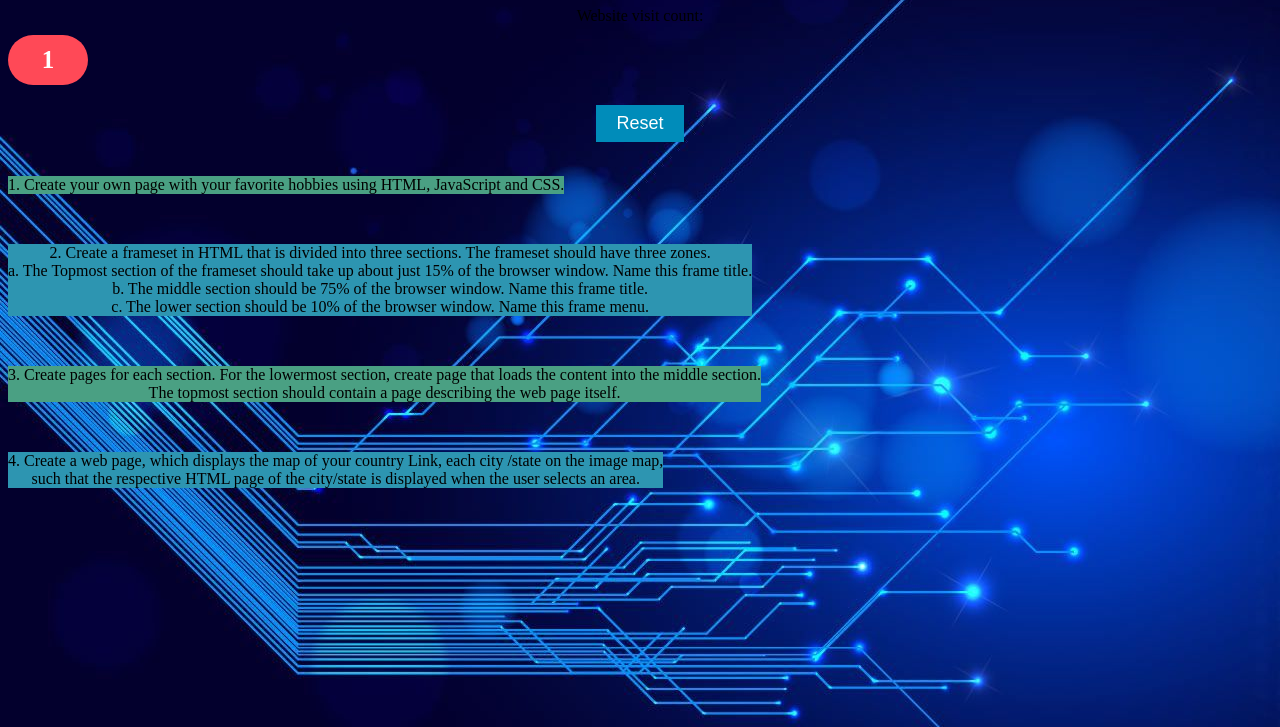
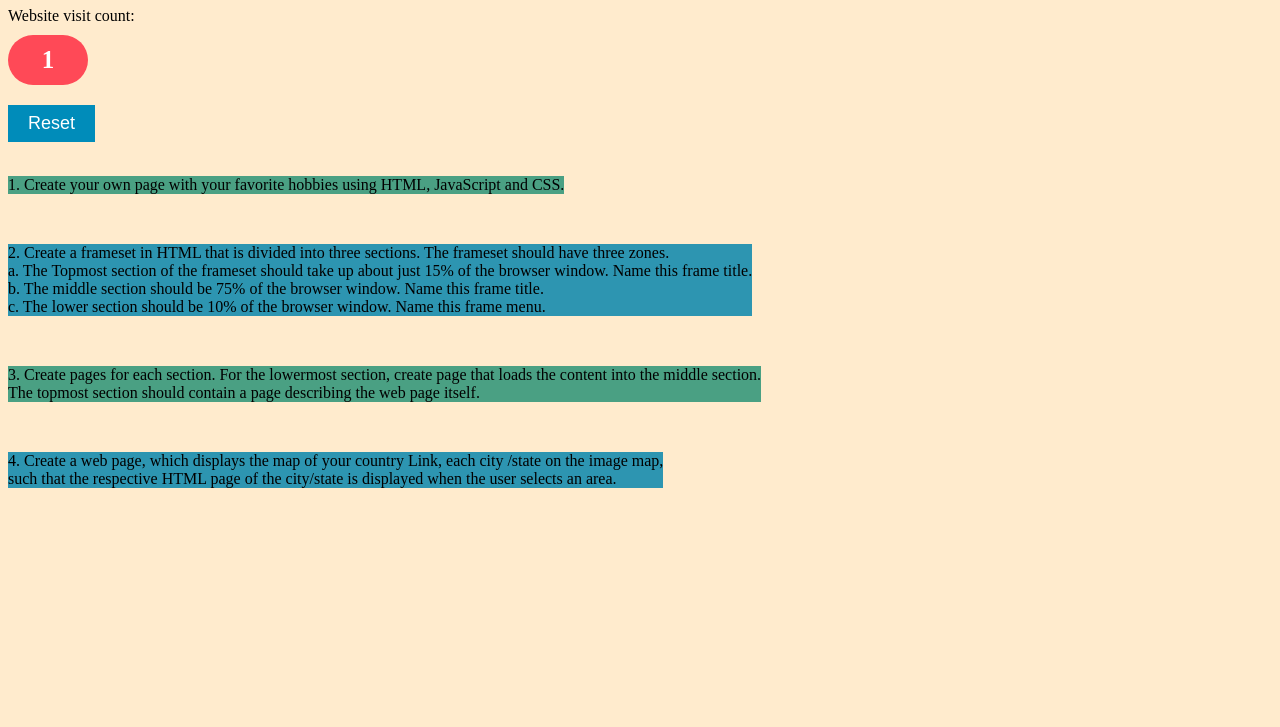
Before and after one commit to DevS2820406/devs2820406.github.io, a plain HTML site: page listofprac1.html in a window 1280 px wide. Shown: the part 73-800 px from the top of the page. Drawn offline with Linux system fonts and the light colour scheme.

Commit message:
Update listofprac1.html

```diff
--- a/listofprac1.html
+++ b/listofprac1.html
@@ -26,7 +26,7 @@
         }
     </style>
 </head>
-<body background="20372204.jpg" style="text-align: center;">
+<body style="background-color:blanchedalmond ;">
     <h1 style="text-align: center;">List of practicals</h1>
 
     <div><div>Website visit count:</div>
```
